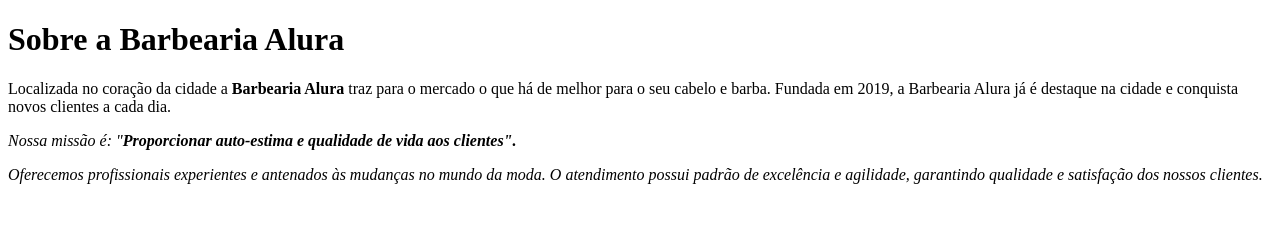
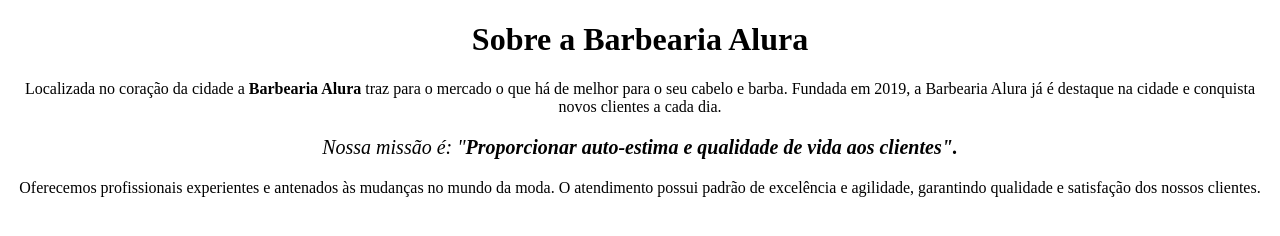
Before and after one commit to Ferdinandido/Fer, a plain HTML site: page index.html in a window 1280 px wide. Drawn offline with Linux system fonts and the light colour scheme.

Commit message:
Update index.html

```diff
--- a/index.html
+++ b/index.html
@@ -1,10 +1,23 @@
 <!DOCTYPE html>
-<html>
-	<h1>Sobre a Barbearia Alura</h1>
+<html lang="pt-br">
+  <head>
+  	<meta charset="UTF-8">
+  	<title>Barbearia Alura</title>
 
-	<p>Localizada no coração da cidade a <strong>Barbearia Alura</strong> traz para o mercado o que há de melhor para o seu cabelo e barba. Fundada em 2019, a Barbearia Alura já é destaque na cidade e conquista novos clientes a cada dia.</p>
+    <style>
+    	p{
+    		text-align: center
+    	}
+    </style>
+  </head>
 
-	<p><em>Nossa missão é: "<strong>Proporcionar auto-estima e qualidade de vida aos clientes".</strong><em></p>
+  <body>
+	  <h1 style="text-align: center">Sobre a Barbearia Alura</h1>
 
-	<p>Oferecemos profissionais experientes e antenados às mudanças no mundo da moda. O atendimento possui padrão de excelência e agilidade, garantindo qualidade e satisfação dos nossos clientes.</p>
+	  <p>Localizada no coração da cidade a <strong>Barbearia Alura</strong> traz para o mercado o que há de melhor para o seu cabelo e barba. Fundada em 2019, a Barbearia Alura já é destaque na cidade e conquista novos clientes a cada dia.</p>
+
+	  <p style="font-size: 20px; text-align: center"><em>Nossa missão é: "<strong>Proporcionar auto-estima e qualidade de vida aos clientes".</strong></em></p>
+
+	  <p>Oferecemos profissionais experientes e antenados às mudanças no mundo da moda. O atendimento possui padrão de excelência e agilidade, garantindo qualidade e satisfação dos nossos clientes.</p>
+  <body>
 </html>
```
